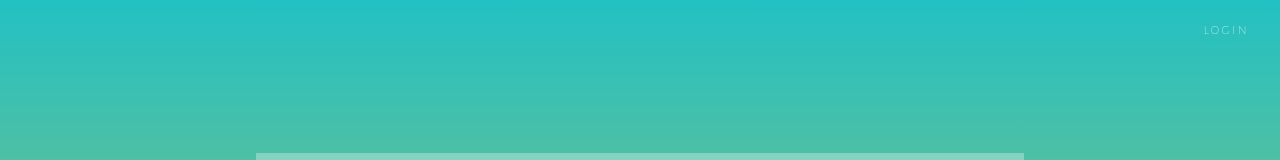
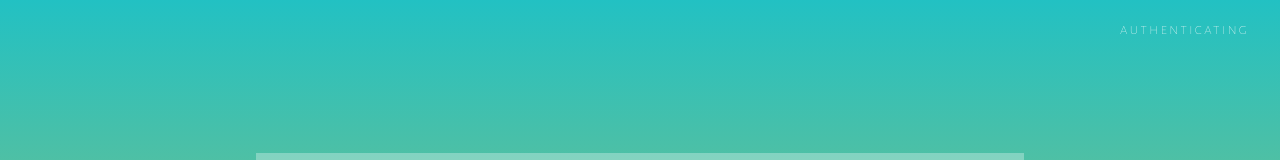
Before and after one commit to ursa-majors/co-ment, a React app in the folder client/: page /profile in a window 1280 px wide. Shown: the top 160 px of the page. Built offline with nearby package versions, Linux system fonts and the light colour scheme.

Commit message:
Delayed startup message

```diff
--- a/client/src/App.jsx
+++ b/client/src/App.jsx
@@ -17,11 +17,23 @@ import MentorPath from './containers/MentorPath';
 class App extends React.Component {
 
   render() {
-    const links = (this.props.appState.loggedIn ? ['posts', 'profile', 'logout'] : ['login']);
+
+    // Create the nav header links
+    let links;
+    let startingClass = '';
+    if (this.props.appState.loggedIn === undefined) {
+      links = ['authenticating'];
+      startingClass = 'h-nav-starting';
+    } else if (this.props.appState.loggedIn) {
+      links = ['posts', 'profile', 'logout'];
+    } else {
+      links = ['login'];
+    }
+
     return (
       <BrowserRouter>
         <div>
-          <HeaderNav links={links} />
+          <HeaderNav links={links} css={startingClass} />
           <main className="main">
             <Switch>
               <Route exact path="/" component={Home} />
--- a/client/src/containers/HeaderNav.jsx
+++ b/client/src/containers/HeaderNav.jsx
@@ -6,7 +6,7 @@ const HeaderNav = props => (
     <ul className="h-nav">
       <li className="h-nav__item">
         {props.links.map(item =>
-          <NavLink to={`/${item}`} className="h-nav__item-link h-nav__item-link--login" activeClassName="h-nav__item-link--active" key={item}>{item}</NavLink>,
+          <NavLink to={props.starting ? '/' : `/${item}`} className={`h-nav__item-link h-nav__item-link--login ${props.css}`} activeClassName="h-nav__item-link--active" key={item}>{item}</NavLink>,
         )}
       </li>
     </ul>
--- a/client/src/containers/Home.jsx
+++ b/client/src/containers/Home.jsx
@@ -13,7 +13,9 @@ class Home extends React.Component {
     // if it doesn't exist, it returns the string "undefined"
     if (!this.props.appState.loggedIn) {
       let token = window.localStorage.getItem('authToken');
-      if (token && token !== 'undefined') {
+      if (token === 'undefined') {
+        this.props.actions.logout();
+      } else {
         token = JSON.parse(token);
         const user = JSON.parse(window.localStorage.getItem('userId'));
         axios.get(`https://co-ment.glitch.me/api/profile/${user}`, {
--- a/client/src/store/reducers/appState.js
+++ b/client/src/store/reducers/appState.js
@@ -2,7 +2,7 @@ import update from 'immutability-helper';
 import { LOGIN, LOGOUT, UPDATE_PROFILE } from '../actions';
 
 const INITIAL_STATE = {
-  loggedIn: false,
+  loggedIn: undefined,
   authToken: {},
   profile: {},
 };
@@ -23,7 +23,7 @@ function appState(state = INITIAL_STATE, action) {
     case LOGOUT:
       window.localStorage.removeItem('authToken');
       window.localStorage.removeItem('userId');
-      return INITIAL_STATE;
+      return Object.assign({}, state, { loggedIn: false, authToken: {}, profile: {} });
 
     case UPDATE_PROFILE:
       return update(state, { profile: { $set: action.profile } });
--- a/client/src/styles/_nav.scss
+++ b/client/src/styles/_nav.scss
@@ -44,6 +44,24 @@
       transition: box-shadow 300ms ease-in-out;
     }
   }
+
+  &-starting {
+     -webkit-animation: pls 1s linear 1s infinite alternate;
+     animation: pls 1s linear 1s infinite alternate;
+  }
+
+  @-webkit-keyframes pls {
+   0%   { color: rgba(255,255,255,1);}
+   50%  { color: rgba(255,255,255,.66);}
+   100% { color: rgba(255,255,255,.33);}
+  }
+
+  @keyframes pls {
+    0%   { color: rgba(255,255,255,1);}
+    50%  { color: rgba(255,255,255,.66);}
+    100% { color: rgba(255,255,255,.33);}
+  }
+
 }
 
 .f-nav {
```
